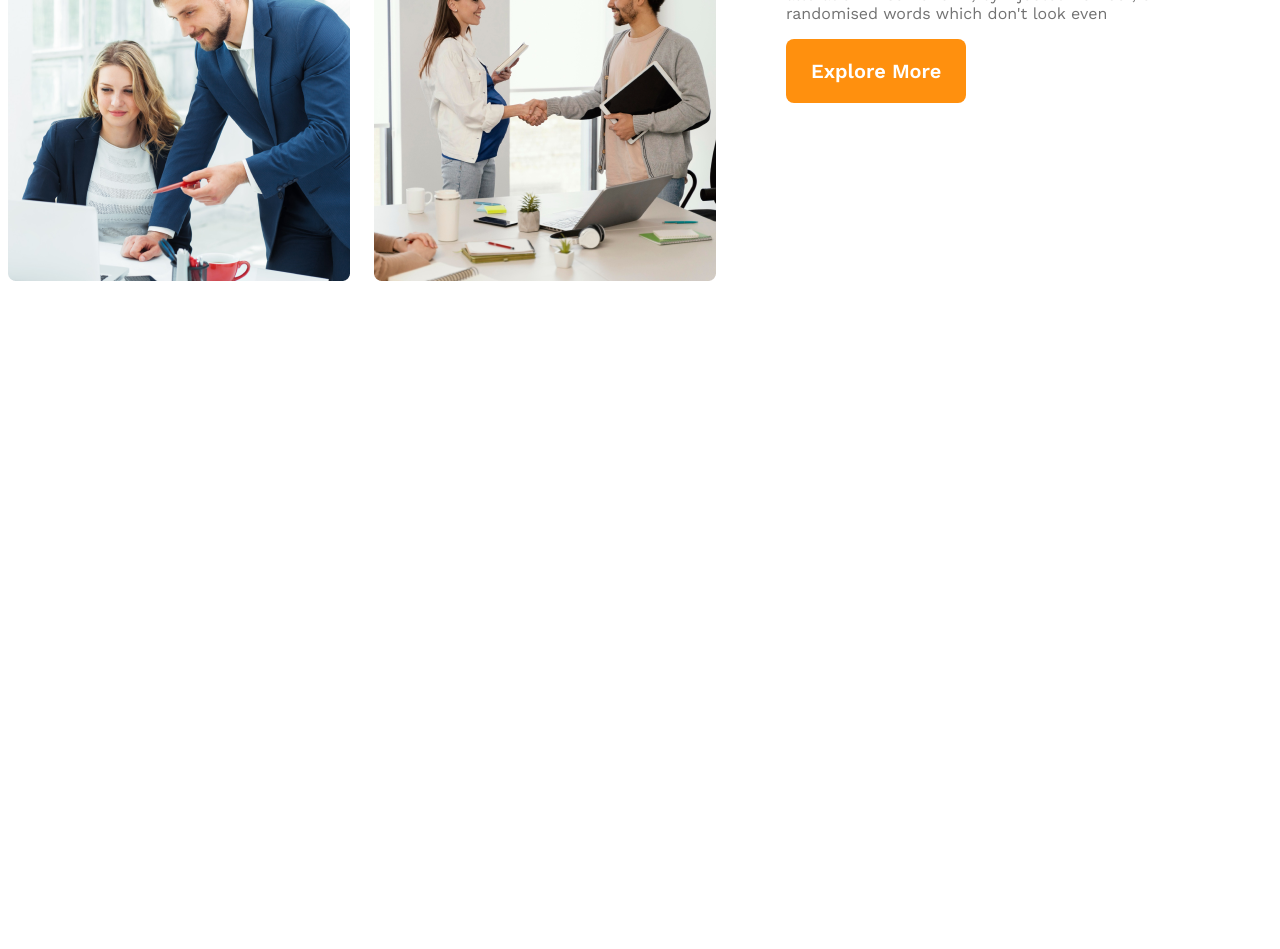
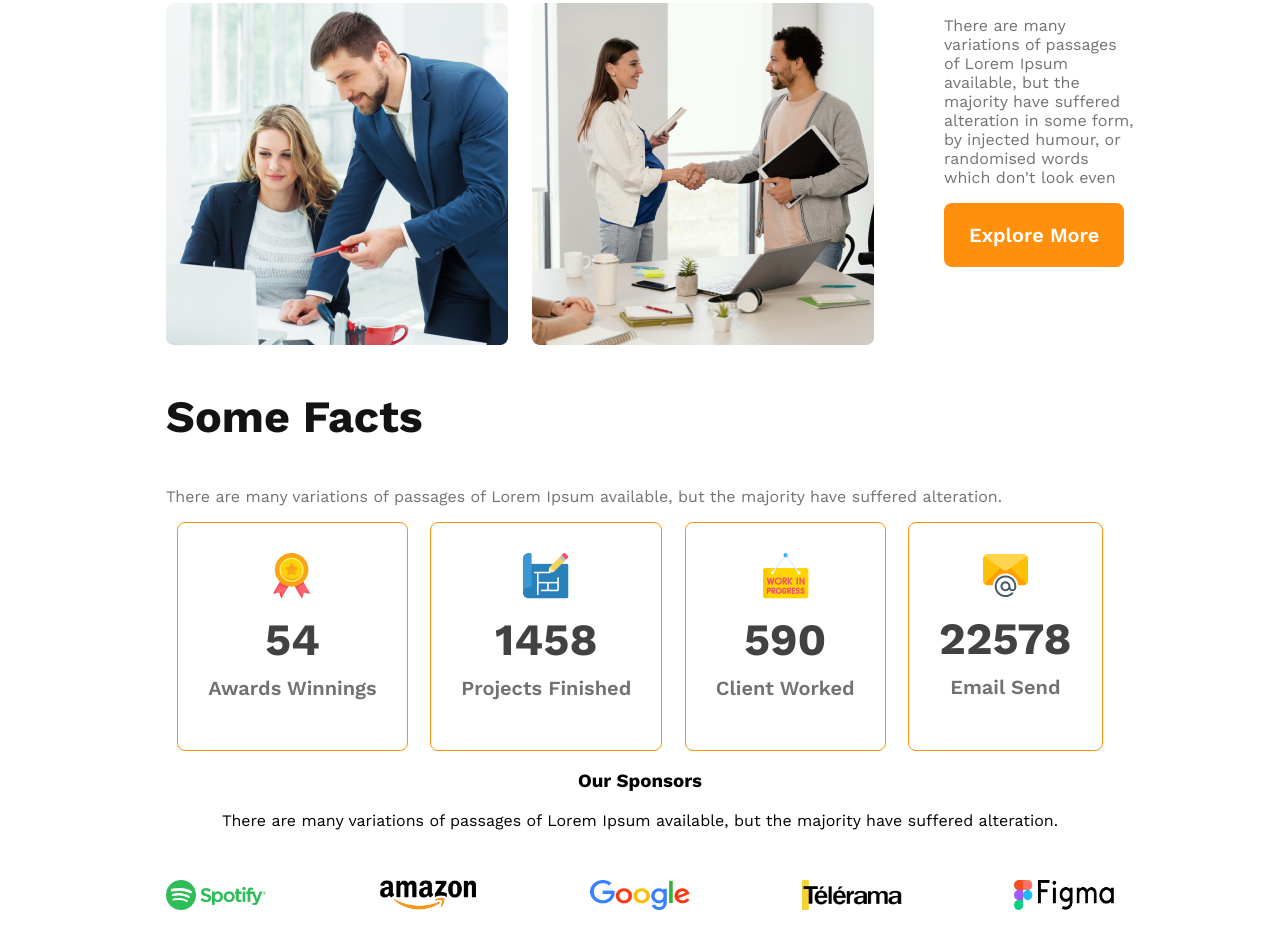
Before and after one commit to tamimtarek/webclass, a plain HTML site: page index.html in a window 1280 px wide. Shown: the part 1481-2430 px from the top of the page. Drawn offline with nearby package versions, Linux system fonts and the light colour scheme.

Commit message:
Sponsors item

```diff
--- a/index.html
+++ b/index.html
@@ -13,7 +13,7 @@
     <!-- Header Start -->
     <header>
         <div class="nav">
-            <h3 class="nav-title">G3 Architects</h3>
+            <h3 class="section-title">G3 Architects</h3>
             <ul>
                 <li><a href="">Home</a></li>
                 <li><a href="">About</a></li>
@@ -54,6 +54,51 @@
                 <button class="btn-primary">Explore More</button>
             </div>
         </section>
+        <!-- Features Section -->
+        <section class="features">
+
+        </section>
+        <!-- Facts Section -->
+        <section class="facts">
+            <h3 class="section-title">Some Facts</h3>
+            <p class="text-light-gray">
+                There are many variations of passages of Lorem Ipsum available, but the majority have suffered alteration.
+            </p>
+            <div class="facts-card-container">
+                <div class="card">
+                    <img src="images/icons/ribon.png" alt="">
+                    <h2 class="card-stats">54</h2>
+                    <p class="card-title text-light-gray text-light-gray">Awards Winnings</p>
+                </div>
+                <div class="card">
+                    <img src="images/icons/projects.png" alt="">
+                    <h2 class="card-stats">1458</h2>
+                    <p class="card-title text-light-gray">Projects Finished</p>
+                </div>
+                <div class="card">
+                    <img src="images/icons/customers.png" alt="">
+                    <h2 class="card-stats">590</h2>
+                    <p class="card-title text-light-gray">Client Worked</p>
+                </div>
+                <div class="card">
+                    <img src="images/icons/email.png" alt="">
+                    <h2 class="card-stats">22578</h2>
+                    <p class="card-title text-light-gray">Email Send</p>
+                </div>
+            </div>
+        </section>
+        <!-- Sponsors Section -->
+        <section class="Sponsors">
+            <h3 class="sectiont-tilte">Our Sponsors</h3>
+            <p class="text-light-gary">There are many variations of passages of Lorem Ipsum available, but the majority have suffered alteration.</p>
+            <div class="sponsors-container">
+                <img src="images/sponsors/spotify.png" alt="">
+                <img src="images/sponsors/amazon.png" alt="">
+                <img src="images/sponsors/google.png" alt="">
+                <img src="images/sponsors/telerama.png" alt="">
+                <img src="images/sponsors/figma.png" alt="">
+            </div>
+        </section>
     </main>
     <footer>
 
--- a/style/style.css
+++ b/style/style.css
@@ -13,6 +13,11 @@
     cursor: pointer;
 
 }
+.section-title{
+    font-size: 2.8rem;
+    font-weight: 700;
+    color: #131313;
+}
 .text-light-gray{
     color: #727272;
 }
@@ -26,11 +31,7 @@ header{
     justify-content: space-between;
     align-items: center;
 }
-.nav-title{
-    font-size: 2.8rem;
-    font-weight: 700;
-    color: #131313;
-}
+
 .nav> ul{
     display: flex;
 
@@ -65,8 +66,10 @@ header{
 
 /* Main Style */
 main{
+    width: 75%;
+    max-width: 90rem;
+    margin: 4rem auto;
     height: 1440px;
-    margin: 70 auto;
 }
 .teams-container{
     display: flex;
@@ -93,8 +96,43 @@ main{
     font-weight: 700;
 }
 
+/* Facts Card  */
+.facts-card-container{
+    display: flex;
+    justify-content: space-around;
+}
+.facts-card-container .card-title{
+    font-weight: 600;
+    font-size: 1.25rem;
+    margin-top: 5px;
+}
+.facts-card-container .card{
+    border-radius: 8px;
+    border: 1px solid #FF900E;
+    text-align: center;
+    padding: 30px;
+}
+.facts-card-container .card-stats{
+    font-size: 2.8rem;
+    color: #424242;
+    margin-top: 10px;
+    margin-bottom: 10px;
+}
 
-
+/* Sponsors Style */
+.Sponsors{
+    text-align: center;
+}
+.sponsors-container{
+    margin-top: 50px;
+    display: flex;
+    justify-content: space-between;
+    align-items: center;
+}
+.sponsors-container img{
+    width: 100px;
+    height: 30px;
+}
 /* Responsive Media Queries */
 
 /* Mobile Devices */
@@ -103,14 +141,26 @@ main{
         padding: 20px;
     }
     .nav,
+    .sponsors-container,
+    .facts-card-container,
     .teams-container
     {
         flex-direction: column;
         padding: 5px;
         margin: 5px;
     }
+    .sponsors-container,
+    .facts-card-container{
+        padding-left: 20px;
+        padding-right: 20px;
+    }
+
     .teams-image-container{
         grid-template-columns: repeat(1, 1fr);
+    }
+    .sponsors-container,
+    .facts-card-container{
+        gap: 20px;
     }
 
 }
@@ -128,4 +178,5 @@ main{
         padding-left: 20px;
         padding-right: 20px;
     }
+
 }
```
